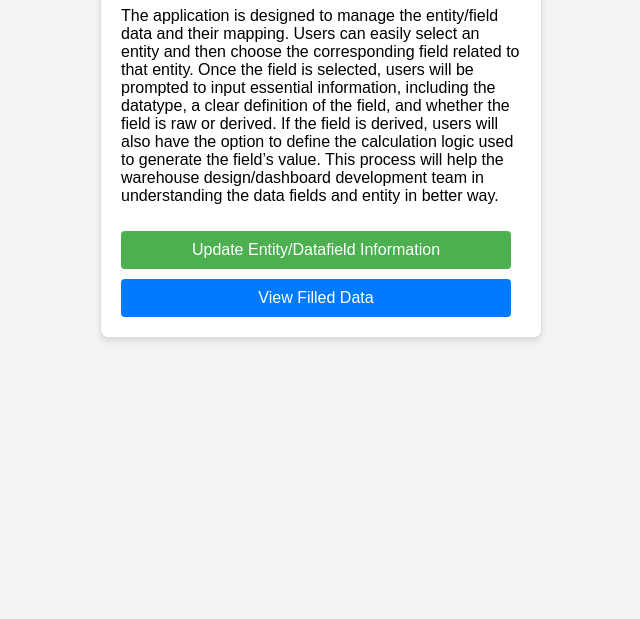
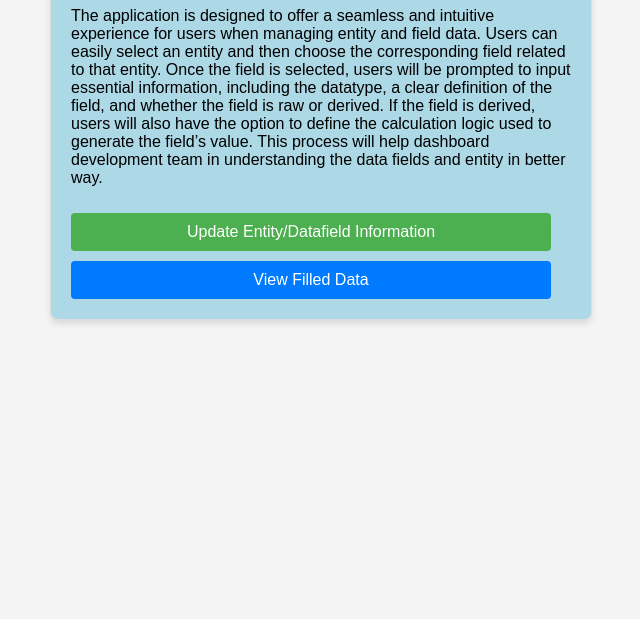
Before and after one commit to surya-astic/FieldUpdateApp, a plain HTML site: page index.html in a window 1280 px wide. Shown: the part 181-800 px from the top of the page, without its empty margins (319-959 px from the left). Drawn offline with Linux system fonts and the light colour scheme.

Commit message:
Update index.html

```diff
--- a/index.html
+++ b/index.html
@@ -17,9 +17,9 @@
         }
 
         form {
-            width: 50%;
-            max-width: 400px;
-            background: #fff;
+            width: 80%;
+            max-width: 500px;
+            background: #ADD8E6;
             padding: 20px;
             border: 1px solid #ddd;
             border-radius: 8px;
@@ -112,7 +112,7 @@
     <form id="update-form">
         <h1 style="text-align: center;">Welcome to TAF NL Entity Attribute mapping page</h1>
 
-	<p>The application is designed to manage the entity/field data and their mapping. Users can easily select an entity and then choose the corresponding field related to that entity. Once the field is selected, users will be prompted to input essential information, including the datatype, a clear definition of the field, and whether the field is raw or derived. If the field is derived, users will also have the option to define the calculation logic used to generate the field’s value. This process will help the warehouse design/dashboard development team in understanding the data fields and entity in better way.</p>
+	<p>The application is designed to offer a seamless and intuitive experience for users when managing entity and field data. Users can easily select an entity and then choose the corresponding field related to that entity. Once the field is selected, users will be prompted to input essential information, including the datatype, a clear definition of the field, and whether the field is raw or derived. If the field is derived, users will also have the option to define the calculation logic used to generate the field’s value. This process will help dashboard development team in understanding the data fields and entity in better way.</p>
 
         <!-- Link styled as a button for "Update Entity/Datafield Information" -->
         <a href="createform.html" class="button-link">Update Entity/Datafield Information</a>
```
